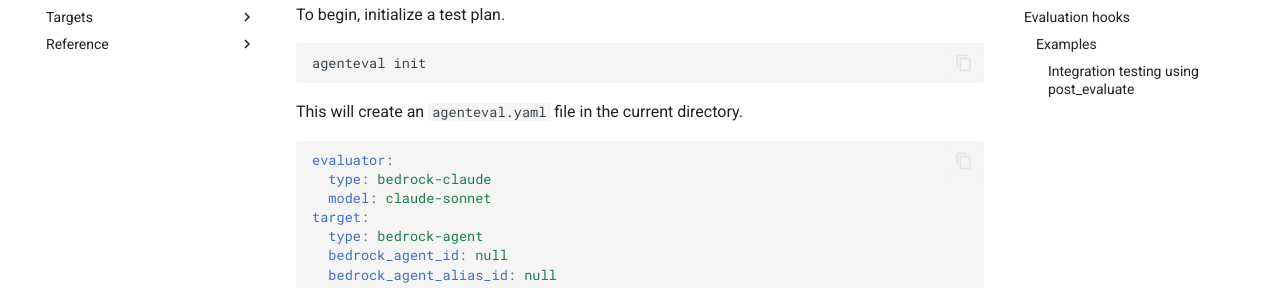
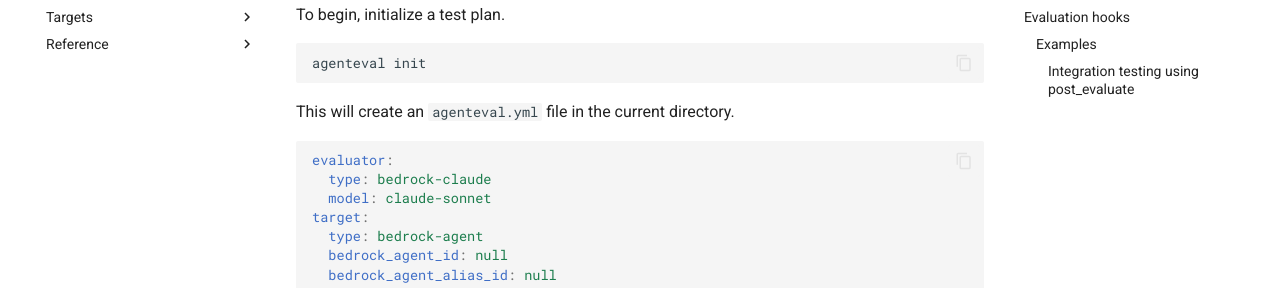
Before and after one commit to awslabs/agent-evaluation, an MkDocs documentation site: the page built from docs/user_guide.md, in a window 1280 px wide and 900 px high. Shown: the part 229-517 px from the top of the window. Built offline with MkDocs 1.6.1 and Material for MkDocs 9.7.7, drawn with Linux system fonts in a browser that asks for light colours; comment, search, counter and statistics services are not loaded; some of the changed text lies outside the part shown.

Commit message:
docs: rename to agenteval.yml

````diff
--- a/docs/user_guide.md
+++ b/docs/user_guide.md
@@ -6,7 +6,7 @@ To begin, initialize a test plan.
 agenteval init
 ```
 
-This will create an `agenteval.yaml` file in the current directory.
+This will create an `agenteval.yml` file in the current directory.
 
 ```yaml
 evaluator:
@@ -125,7 +125,7 @@ For a hook that runs *after* evaluation, implement a `post_evaluate` method. Sim
 
 Once you have created your subclass, specify the hook for the test in `agenteval.yml`.
 
-!!! example "agenteval.yaml"
+!!! example "agenteval.yml"
 
     ```yaml
     tests:
@@ -193,7 +193,7 @@ In this example, we will test an agent that can make dinner reservations. In add
 
 Create a test that references the hook.
 
-!!! example "agenteval.yaml"
+!!! example "agenteval.yml"
 
     ```yaml
     tests:
````
Also changed, not shown: docs/targets/index.md (+3 -3 lines).
